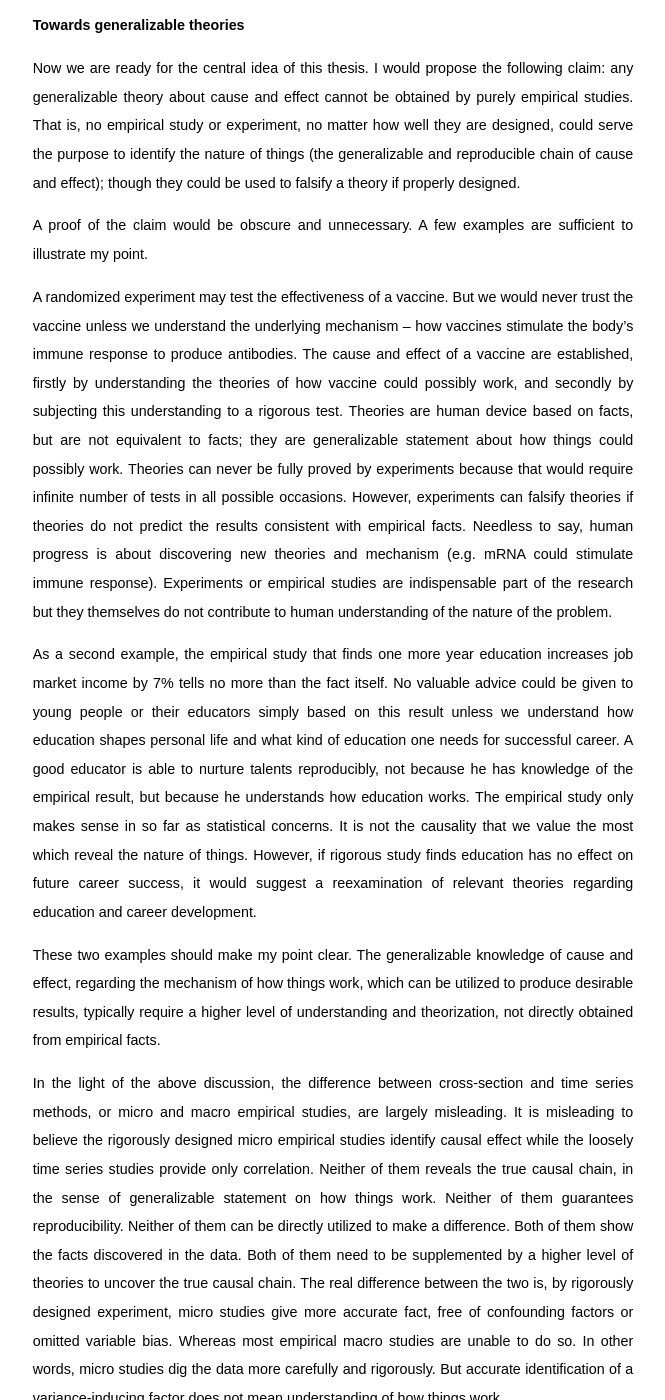
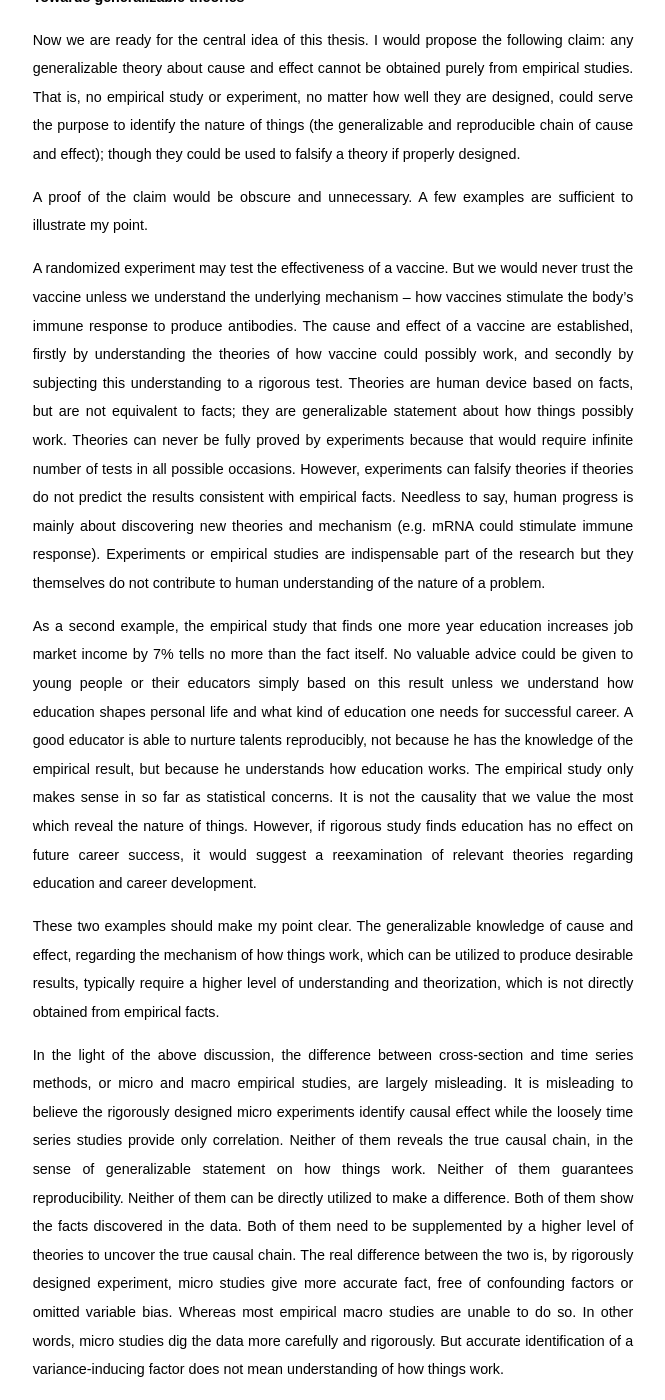
Before and after one commit to zemw/page, a Jekyll site: the page built from misc/_posts/2021-08-08-causality.md, in a window 1280 px wide and 1400 px high, scrolled down 2493 px. Shown: the whole window, without its empty margins (307-972 px from the left). Built offline with Jekyll 4.4.1, drawn with Linux system fonts in a browser that asks for light colours; some of the changed text lies outside the part shown.

Commit message:
Fix typo

```diff
--- a/misc/_posts/2021-08-08-causality.md
+++ b/misc/_posts/2021-08-08-causality.md
@@ -106,7 +106,7 @@ It is no more than an exquisite description of a tiny piece of historical event.
 **Towards generalizable theories**
 
 Now we are ready for the central idea of this thesis. I would propose the following
-claim: any generalizable theory about cause and effect cannot be obtained by purely
+claim: any generalizable theory about cause and effect cannot be obtained purely from
 empirical studies. That is, no empirical study or experiment, no matter how well
 they are designed, could serve the purpose to identify the nature of things
 (the generalizable and reproducible chain of cause and effect);
@@ -122,15 +122,15 @@ The cause and effect of a vaccine are established, firstly by understanding the
 theories of how vaccine could possibly work, and secondly by subjecting this
 understanding to a rigorous test.
 Theories are human device based on facts, but are not equivalent to facts;
-they are generalizable statement about how things could possibly work.
+they are generalizable statement about how things possibly work.
 Theories can never be fully proved by experiments because that would require
 infinite number of tests in all possible occasions. However,
 experiments can falsify theories if theories do not predict the results consistent
 with empirical facts.
-Needless to say, human progress is about discovering new theories and mechanism
+Needless to say, human progress is mainly about discovering new theories and mechanism
 (e.g. mRNA could stimulate immune response).
 Experiments or empirical studies are indispensable part of the research but they
-themselves do not contribute to human understanding of the nature of the problem.
+themselves do not contribute to human understanding of the nature of a problem.
 
 As a second example,
 the empirical study that finds one more year education increases job market income
@@ -150,12 +150,12 @@ career development.
 These two examples should make my point clear.
 The generalizable knowledge of cause and effect, regarding the mechanism of
 how things work, which can be utilized to produce desirable results, typically
-require a higher level of understanding and theorization, not directly obtained
-from empirical facts.
+require a higher level of understanding and theorization, which is not directly
+obtained from empirical facts.
 
 In the light of the above discussion, the difference between cross-section and
 time series methods, or micro and macro empirical studies, are largely misleading.
-It is misleading to believe the rigorously designed micro empirical studies
+It is misleading to believe the rigorously designed micro experiments
 identify causal effect while the loosely time series studies provide only
 correlation.
 Neither of them reveals the true causal chain, in the sense of generalizable
```
Also changed, not shown: other parts of misc/_posts/2021-08-08-causality.md (+12 -12 lines).
